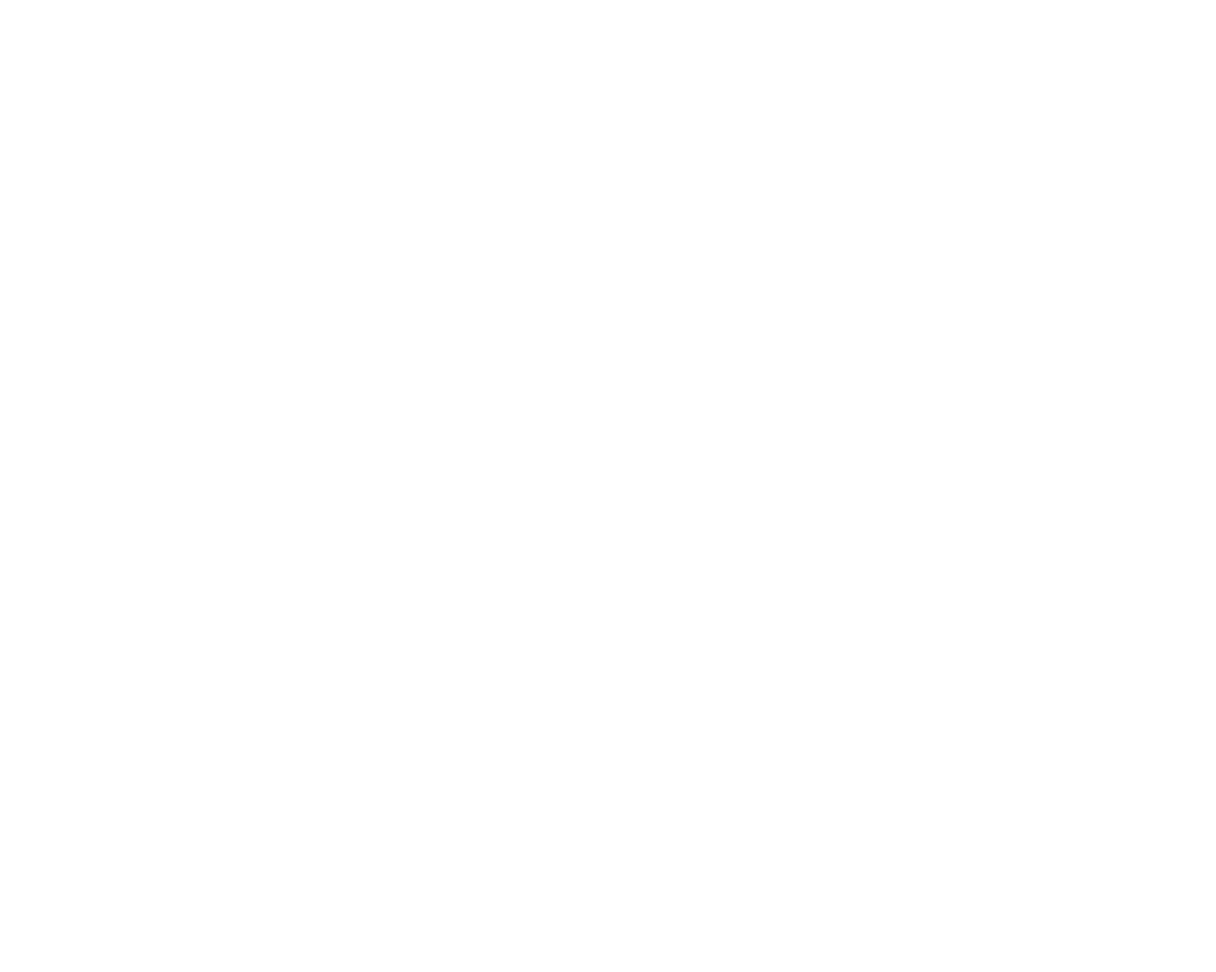
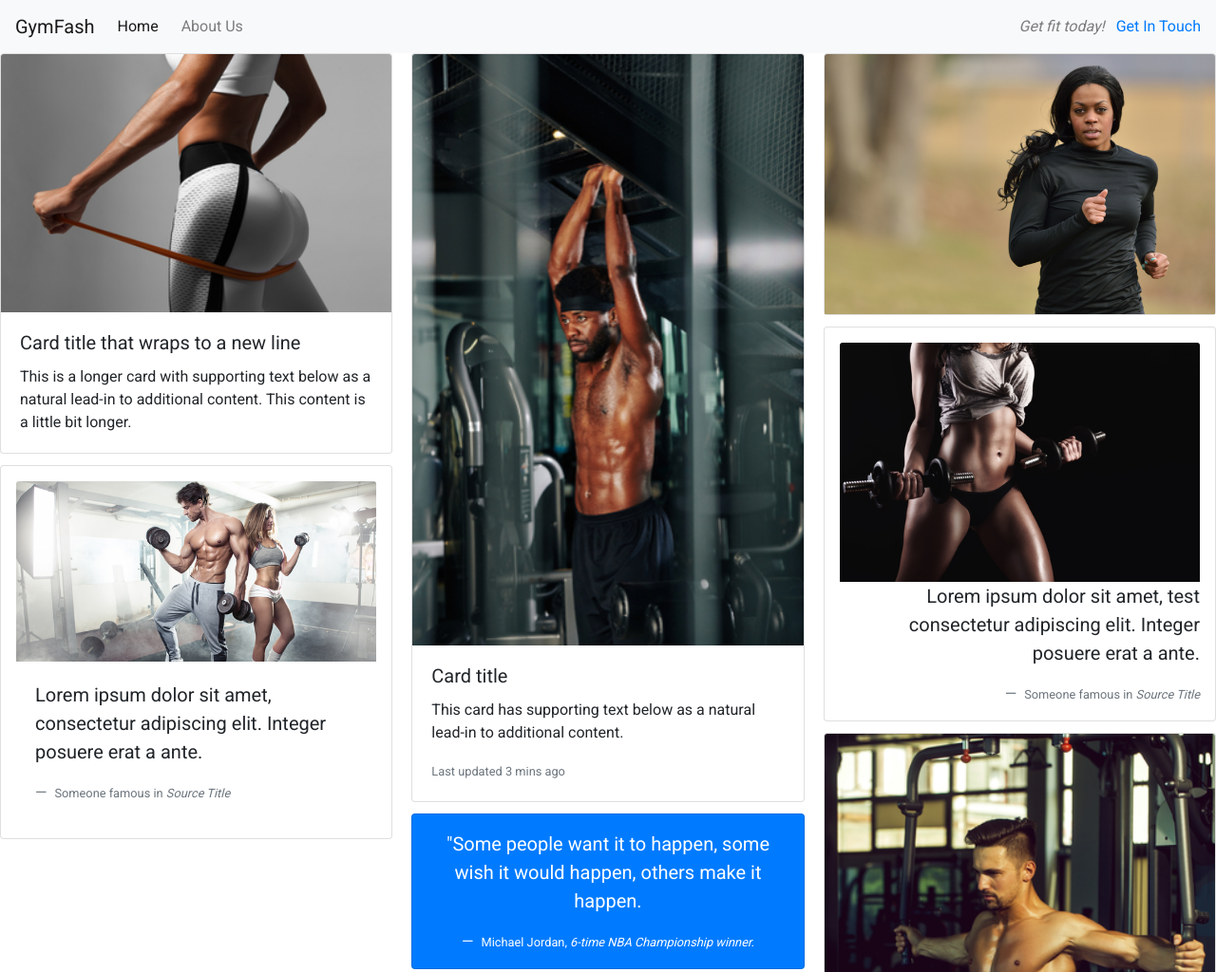
Before and after one commit to Code-Institute-Submissions/GymFash, a plain HTML site: page gallery.html in a window 1280 px wide. Shown: the top 1024 px of the page at 95% size. Before the commit the page ends 800 px from the top, so only its background shows below. Drawn offline with nearby package versions, Linux system fonts and the light colour scheme.

Commit message:
Added the gallery page images

```diff
--- a/gallery.html
+++ b/gallery.html
@@ -0,0 +1,142 @@
+<!doctype html>
+<html lang="en">
+  <head>
+    <!-- Required meta tags -->
+    <meta charset="utf-8">
+    <meta name="viewport" content="width=device-width, initial-scale=1, shrink-to-fit=no">
+
+    <!-- Bootstrap CSS -->
+    <link rel="stylesheet" href="https://stackpath.bootstrapcdn.com/bootstrap/4.2.1/css/bootstrap.min.css" integrity="sha384-GJzZqFGwb1QTTN6wy59ffF1BuGJpLSa9DkKMp0DgiMDm4iYMj70gZWKYbI706tWS" crossorigin="anonymous">
+    <link href="https://fonts.googleapis.com/css2?family=Lato&family=Oswald&family=Roboto:wght@400;700&display=swap" rel="stylesheet">
+    <script src="https://kit.fontawesome.com/050c073e67.js" crossorigin="anonymous"></script>
+    <link rel="stylesheet" href="assets/css/style.css" type="text/css" />
+
+    <title>GymFash | Fashion And Physique</title>
+  </head>
+  <body>
+
+<!--Nav-->
+
+    <nav class="navbar navbar-light bg-light navbar-expand-sm">
+         <a href="/" class="navbar-brand">GymFash</a>
+
+         <button class="navbar-toggler ml-auto" type="button" data-toggle="collapse" data-target="#navbarNavDropdown"
+         aria-controls="navbarNavDropdown" aria-expanded="false" aria-label="Togglenavigation">
+         <span class="navbar-toggler-icon"></span>
+         </button>
+
+         <div class="collapse navbar-collapse" id="navbarNavDropdown">
+         <ul class="navbar-nav mr-auto">
+              <li class="active nav-item mr-2"><a class="nav-link" href="/">Home</a></li>
+              <li class="nav-item mr-2"><a class="nav-link" href="/about">About Us</a></li>
+              <li class="nav-item mr-2 d-block d-sm-none"><a class="nav-link" href="/login">Get In Touch</a></li>
+         </ul>
+         </div>
+         <div class="d-none d-md-block">
+              <p class="navbar-text my-auto mr-2"><i>Get fit today!</i></p>
+              <a href="/login">Get In Touch</a>
+         </div>
+    </nav>
+<!--</nav>-->
+
+<!--Gallery-->
+    <div class="card-columns">
+         <div class="card">
+         <img src="assets/images/girls.png" class="card-img-top" alt="...">
+              <div class="card-body">
+                     <h5 class="card-title">Card title that wraps to a new line</h5>
+                     <p class="card-text">This is a longer card with supporting text below as a natural lead-in to additional content. This content is a little bit longer.</p>
+              </div>
+         </div>
+
+  <div class="card p-3">
+           <img src="assets/images/left.png" class="card-img-top" alt="...">
+    <blockquote class="blockquote mb-0 card-body">
+      <p>Lorem ipsum dolor sit amet, consectetur adipiscing elit. Integer posuere erat a ante.</p>
+      <footer class="blockquote-footer">
+        <small class="text-muted">
+          Someone famous in <cite title="Source Title">Source Title</cite>
+        </small>
+      </footer>
+    </blockquote>
+  </div>
+
+         <div class="card">
+         <img src="assets/images/man.png" class="card-img-top" alt="...">
+              <div class="card-body">
+                     <h5 class="card-title">Card title</h5>
+                     <p class="card-text">This card has supporting text below as a natural lead-in to additional content.</p>
+                     <p class="card-text"><small class="text-muted">Last updated 3 mins ago</small></p>
+              </div>
+         </div>
+
+         <div class="card bg-primary text-white text-center p-3">
+               <blockquote class="blockquote mb-0">
+                    <p>"Some people want it to happen, some wish it would happen, others make it happen. </p>
+                    <footer class="blockquote-footer text-white">
+                         <small>
+                              Michael Jordan, <cite title="Source Title">6-time NBA Championship winner.</cite>
+                         </small>
+                    </footer>
+               </blockquote>
+         </div>
+
+  <div class="card text-center">
+           <img src="assets/images/runner1.png" class="card-img-top" alt="...">
+    <div class="card-body">
+      <h5 class="card-title">Card title</h5>
+      <p class="card-text">This card has a regular title and short paragraphy of text below it.</p>
+      <p class="card-text"><small class="text-muted">Last updated 3 mins ago</small></p>
+    </div>
+  </div>
+
+         <div class="card">
+         <img src="assets/images/runninggang.png" class="card-img-top" alt="...">
+         </div>
+
+  <div class="card p-3 text-right">
+  <img src="assets/images/Gallery1.jpg" class="card-img-top" alt="...">
+<blockquote class="blockquote mb-0">
+      <p>Lorem ipsum dolor sit amet, test consectetur adipiscing elit. Integer posuere erat a ante.</p>
+      <footer class="blockquote-footer">
+        <small class="text-muted">
+          Someone famous in <cite title="Source Title">Source Title</cite>
+        </small>
+      </footer>
+    </blockquote>
+  </div>
+
+  <div class="card">
+                      <img src="assets/images/Gallery2.jpg" class="card-img-top" alt="...">
+    <div class="card-body">
+      <h5 class="card-title">Card title</h5>
+      <p class="card-text">This is another card with title and supporting text below. This card has some additional content to make it slightly taller overall.</p>
+      <p class="card-text"><small class="text-muted">Last updated 3 mins ago</small></p>
+    </div>
+  </div>
+</div>
+
+<!--</Gallery>-->
+
+
+
+
+<!-- footer -->
+    <footer>
+         <ul class="social-networks">
+              <li><a href="https://facebook.com/" target="_blank"><i class="fab fa-facebook-square"></i></a></li>
+              <li><a href="https://twitter.com/explore" target="_blank"><i class="fab fa-twitter-square"></i></a></li>
+              <li><a href="https://youtube.com/" target="_blank"><i class="fab fa-youtube-square"></i></a></li>
+              <li><a href="https://instagram.com/" target="_blank"><i class="fab fa-instagram-square"></i></a></li>
+         </ul>
+    </footer>
+<!-- /.footer -->
+
+
+    <!-- Optional JavaScript -->
+    <!-- jQuery first, then Popper.js, then Bootstrap JS -->
+    <script src="https://code.jquery.com/jquery-3.3.1.slim.min.js" integrity="sha384-q8i/X+965DzO0rT7abK41JStQIAqVgRVzpbzo5smXKp4YfRvH+8abtTE1Pi6jizo" crossorigin="anonymous"></script>
+    <script src="https://cdnjs.cloudflare.com/ajax/libs/popper.js/1.14.6/umd/popper.min.js" integrity="sha384-wHAiFfRlMFy6i5SRaxvfOCifBUQy1xHdJ/yoi7FRNXMRBu5WHdZYu1hA6ZOblgut" crossorigin="anonymous"></script>
+    <script src="https://stackpath.bootstrapcdn.com/bootstrap/4.2.1/js/bootstrap.min.js" integrity="sha384-B0UglyR+jN6CkvvICOB2joaf5I4l3gm9GU6Hc1og6Ls7i6U/mkkaduKaBhlAXv9k" crossorigin="anonymous"></script>
+  </body>
+</html>
```
Also changed, not shown: index.html (+1 -1 lines), assets/images/Gallery1.jpg (added), assets/images/Gallery2.jpg (added), assets/images/girls.png (added), assets/images/left.png (added), assets/images/man.png (added), assets/images/runner1.png (added), assets/images/runninggang.png (added).
